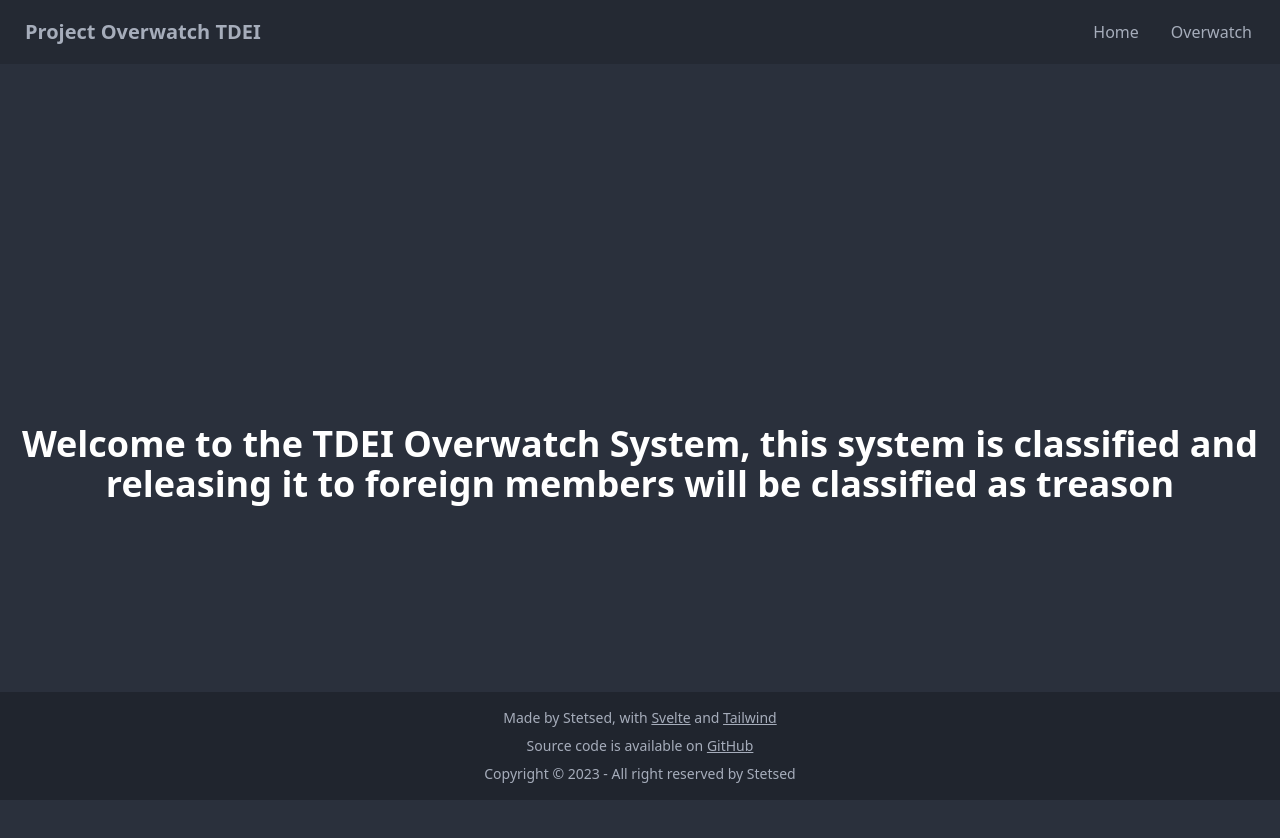
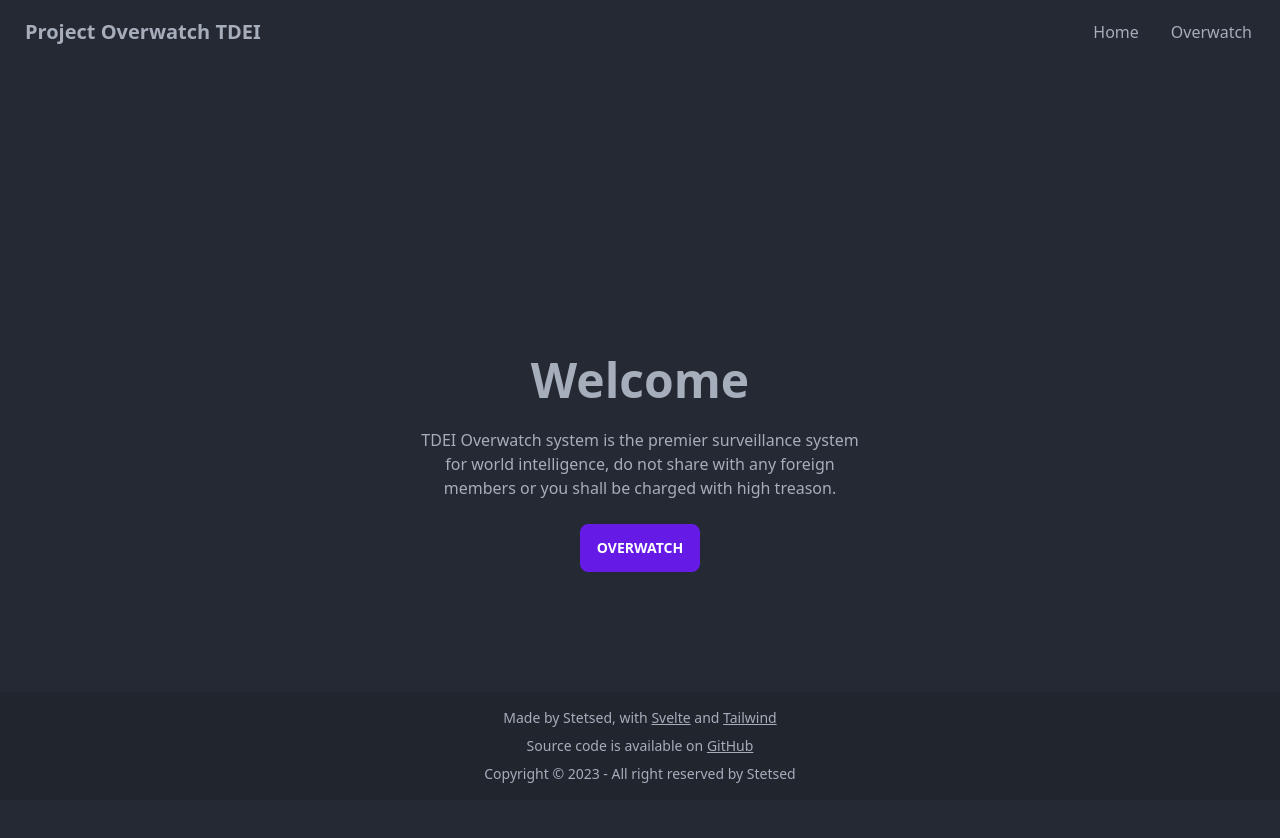
Before and after one commit to stetsed-org/project-overwatch-frontend, a SvelteKit app: page / in a window 1280 px wide. Shown: the top 838 px of the page. Built offline with nearby package versions, Linux system fonts and the light colour scheme.

Commit message:
Moved from manual start page to DaisyUI

```diff
--- a/src/routes/+page.svelte
+++ b/src/routes/+page.svelte
@@ -7,11 +7,13 @@
   <Nav />
 </div>
 
-
-<div class="h-screen items-center grid place-items-center">
-  <div class="text-center">
-    <h1 id="welcome-text" class="text-4xl font-bold text-white opacity transition-opacity duration-1000 ease-in-out">Welcome to the TDEI Overwatch System, this system is classified and releasing it to foreign members will be classified as treason
-    </h1>
+<div class="hero min-h-screen bg-base-200">
+  <div class="hero-content text-center">
+    <div class="max-w-md">
+      <h1 class="text-5xl font-bold">Welcome</h1>
+      <p class="py-6"> TDEI Overwatch system is the premier surveillance system for world intelligence, do not share with any foreign members or you shall be charged with high treason.</p>
+      <a class="btn btn-primary" href="/overwatch">Overwatch</a>
+    </div>
   </div>
 </div>
 
```
